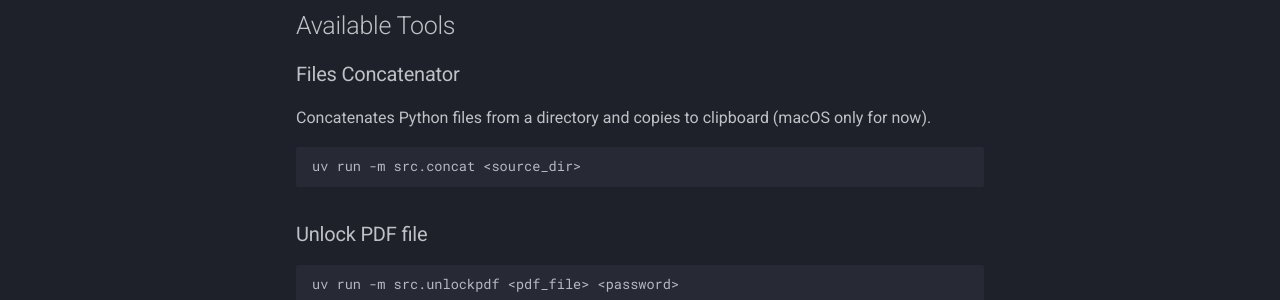
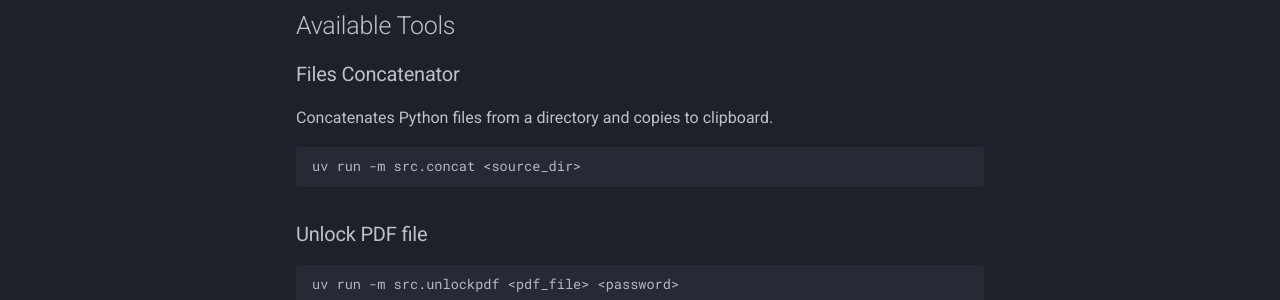
Before and after one commit to julienpillaud/tools, an MkDocs documentation site: the page built from docs/index.md, in a window 1280 px wide. Shown: the part 237-537 px from the top of the page. Built offline with MkDocs 1.6.1 and Material for MkDocs 9.7.7, drawn with Linux system fonts in a browser that asks for light colours; comment, search, counter and statistics services are not loaded.

````diff
--- a/docs/index.md
+++ b/docs/index.md
@@ -5,7 +5,7 @@
 ## Available Tools
 
 ### Files Concatenator
-Concatenates Python files from a directory and copies to clipboard (macOS only for now).
+Concatenates Python files from a directory and copies to clipboard.
 
 ```shell
 uv run -m src.concat <source_dir>
````
Also changed, not shown: README.md (+1 -1 lines), 1 other file.
